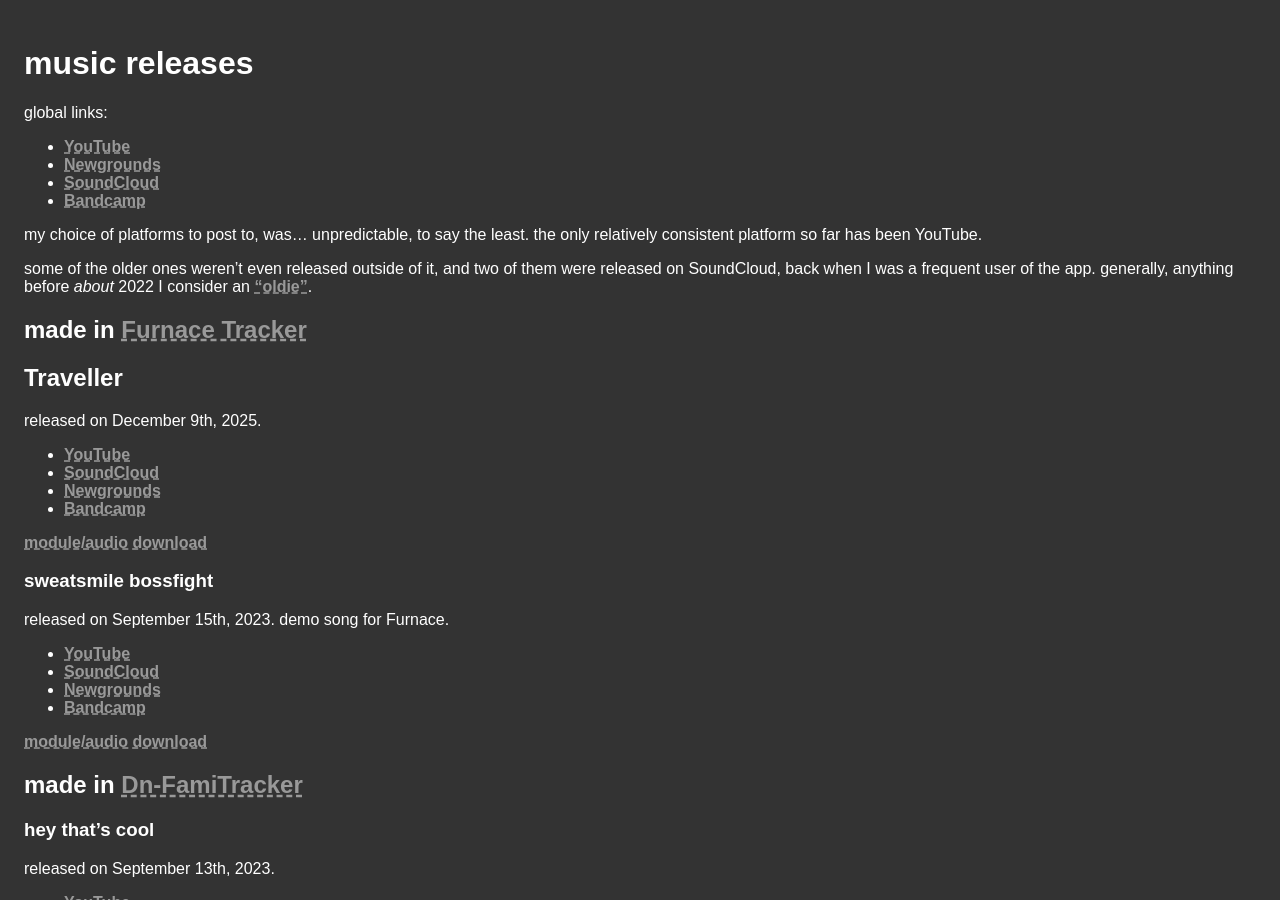
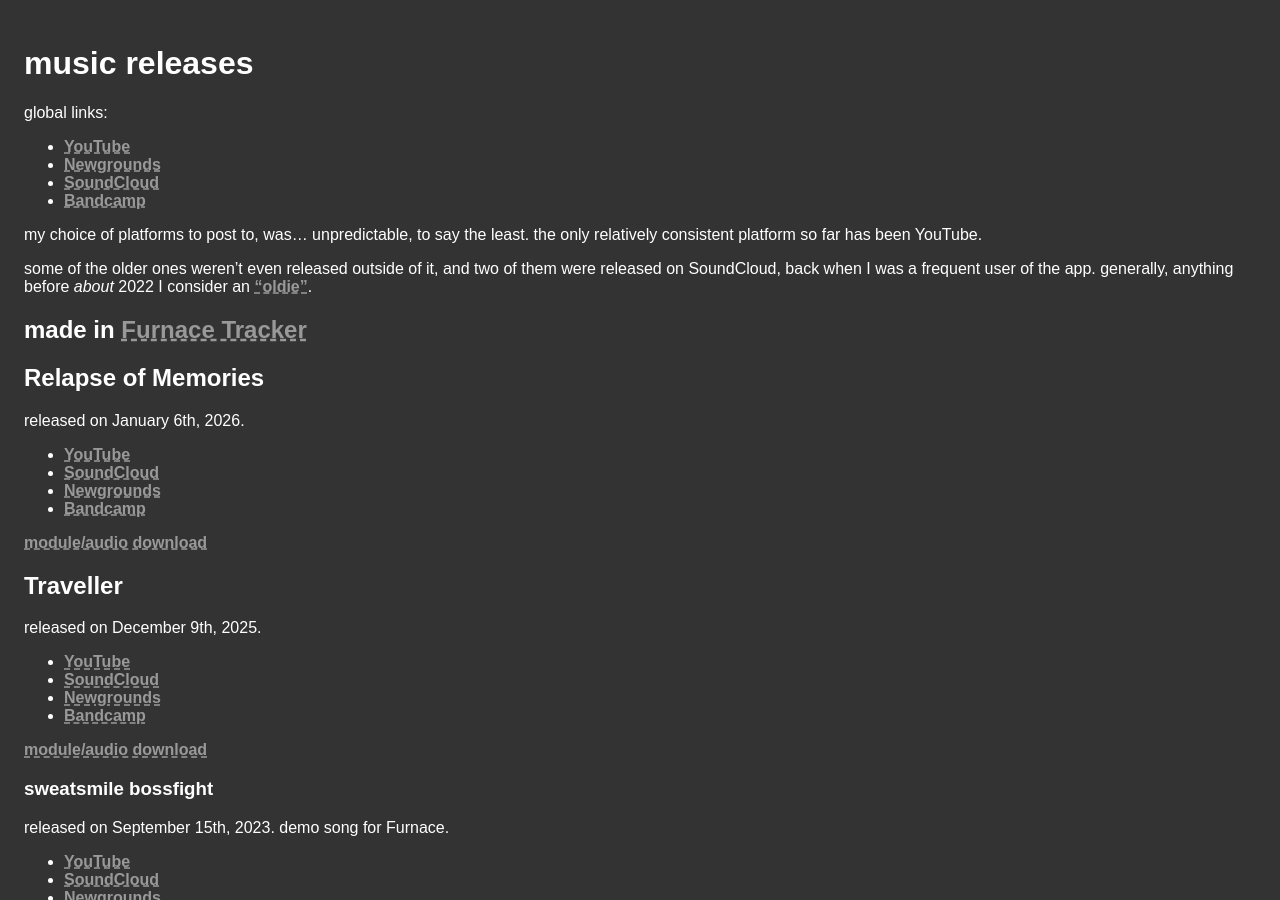
Before and after one commit to thacuber2a03/thacuber2a03.github.io, a Jekyll site: the page built from things/music.md, in a window 1280 px wide and 900 px high. Built offline with Jekyll 4.4.1, drawn with Linux system fonts in a browser that asks for light colours.

Commit message:
release relapse of memories

```diff
--- a/things/music.md
+++ b/things/music.md
@@ -19,6 +19,17 @@
 generally, anything before *about* 2022 I consider an ["oldie"](/older-music).
 
 ## made in [Furnace Tracker](https://github.com/tildearrow/furnace)
+
+## Relapse of Memories
+
+released on January 6th, 2026.
+
+- [YouTube](https://www.youtube.com/watch?v=L8TfEIQakA8)
+- [SoundCloud](https://soundcloud.com/thacuber2a03/relapse-of-memories)
+- [Newgrounds](https://www.newgrounds.com/audio/listen/1510635)
+- [Bandcamp](https://x4n3ku.bandcamp.com/track/relapse-of-memories)
+
+[module/audio download](https://github.com/thacuber2a03/furmods/tree/main/relapse)
 
 ## Traveller
 
```
